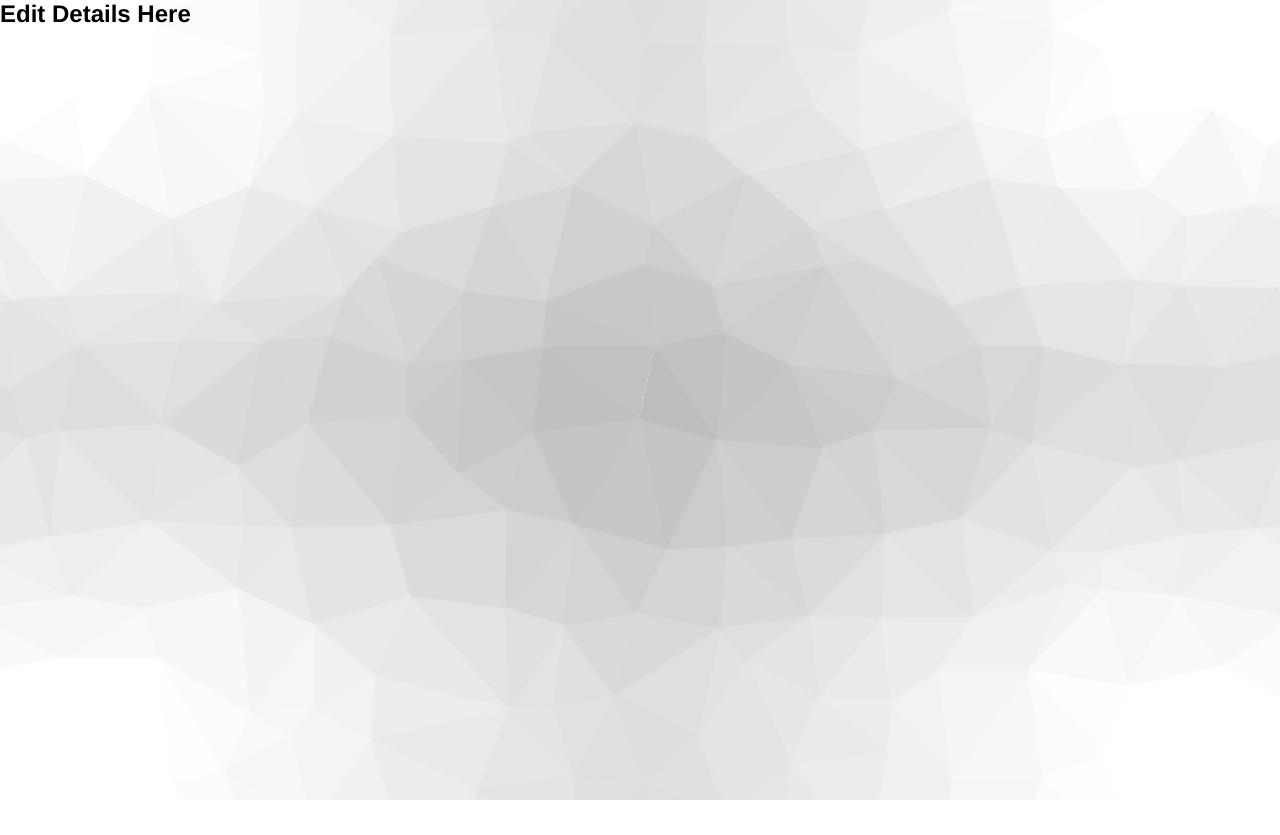
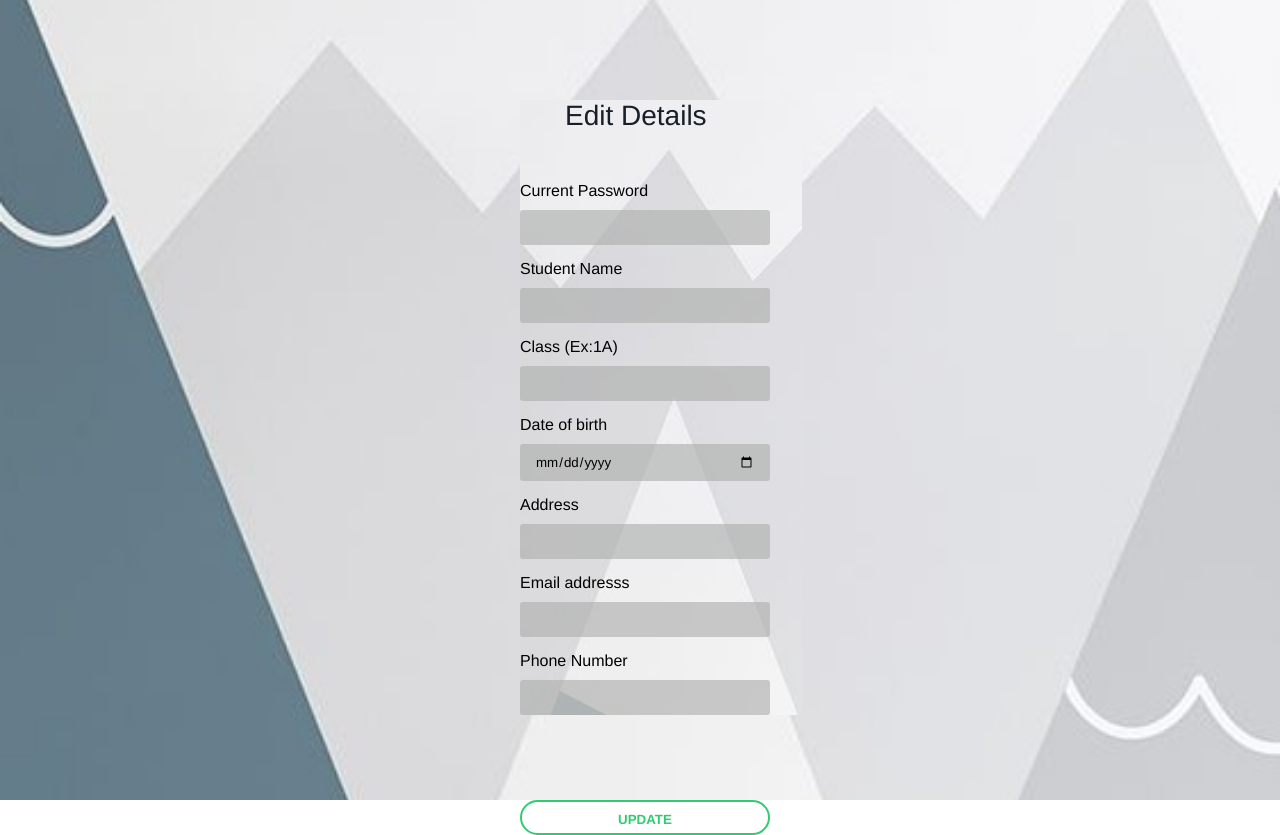
Before and after one commit to knimalaka/Student-Safety-System, a React (Create React App) app: page /components/UserSettings/ProfileSettings in a window 1280 px wide. Before the commit the page ends 800 px from the top, so only its background shows below. Built offline with nearby package versions, Linux system fonts and the light colour scheme; a web font is replaced by a local one.

Commit message:
developed front end of edit details page

```diff
--- a/src/components/AdminNavBar.js
+++ b/src/components/AdminNavBar.js
@@ -17,7 +17,7 @@ function AdminNavBar(){
 
                     <NavLink exact activeClassName="active"
                     to="/components/AdminHome" className="Nav-logo">
-                    <div><img src={img1}/><p>STUDENT SAFETY SYTEM</p></div></NavLink>
+                    <div><img src={img1}/><p>STUDENT SAFETY</p></div></NavLink>
 
                     <ul className= {click ? "Nav-menu-active" : "Nav-menu" }>
 
--- a/src/components/AdminSignupForm.js
+++ b/src/components/AdminSignupForm.js
@@ -85,9 +85,11 @@ console.log(errors);
                   </div>
                 );
             })}
-            <button className="Adminbtn" type="SUBMIT">
+            <div className="Adminbtn" >
+            <button type="SUBMIT">
                 SUBMIT
             </button>
+            </div>
         </div>
         </form>
 
--- a/src/components/UserSettings/ProfileSettings.js
+++ b/src/components/UserSettings/ProfileSettings.js
@@ -1,11 +1,105 @@
 import React from 'react';
+import { useForm } from 'react-hook-form';
+import { yupResolver } from '@hookform/resolvers/yup';
+import * as yup from 'yup';
+import 'react-phone-number-input/style.css';
+import PhoneInput from 'react-phone-number-input';
 
-function ProfileSettings(props) {
-  return (
-    <div className="ProfileSettings">
-      <h2>Edit Details Here</h2>
-    </div>
-  );
-}
+const schema = yup.object().shape({
+  student_Name: yup.string().required(),
+  password: yup.string().required().min(5),
+});
+
+function ProfileSettings(){
+
+  const content={
+
+      inputs: [
+          {
+            label: 'Current Password',
+            name: 'password',
+            type: "password",
+          },
+          {
+              label:"Student Name",
+              name: "student_Name",
+              type: "text",
+          },
+          {
+              label: 'Class (Ex:1A)',
+              name: 'class',
+              type: "text",
+          },
+          {
+              label: 'Date of birth',
+              name: 'date of birth',
+              type: "date",
+          },
+          {
+              label: 'Address',
+              name: 'address',
+              type: "text",
+          },
+          {
+              label: 'Email addresss',
+              name: 'email address',
+              type: "email",
+          },
+          {
+              label: 'Phone Number',
+              name: 'phone Number',
+              type: PhoneInput,
+          }
+
+      ],
+  };
+
+const {register, handleSubmit,errors} = useForm({
+
+});
+
+  const onSubmit = (data) => console.log(data);
+  console.log(errors);
+
+    return(
+
+      <div className="UserSignupForm">
+
+        <form  onSubmit={handleSubmit(onSubmit)}>
+        <div className="form-inner">
+          <div className="profileSettingsh2">
+          <h2>Edit Details</h2>
+          </div>
+              {content.inputs.map((input, key) => {
+                  return(
+                  <div key={key}>
+                      <p>
+                          <label className="label">{input.label}</label>
+                      </p>
+                      <p>
+                      <div className="form-group">
+
+                          <input
+                          name={input.name}
+                          className="input"
+                          type={input.type}
+                          {...register(input.label)}
+                          />
+                      </div>
+                      </p>
+                    </div>
+                  );
+              })}
+              <div className="profileSettingsBtn" >
+              <button type="SUBMIT">
+                  UPDATE
+              </button>
+              </div>
+          </div>
+          </form>
+
+          </div>
+      );
+  };
 
 export default ProfileSettings;
--- a/src/styles/ProfileSettings.css
+++ b/src/styles/ProfileSettings.css
@@ -7,3 +7,42 @@
     display: block;
     position: relative;
 }
+
+.profileSettingsh2{
+    color: #17202A;
+    font-size: 28px;
+    font-weight: 500;
+    margin-bottom: 50px;
+    align-items: center;
+    justify-content: center;
+    display: flex;
+    display: block;
+    margin-left: -40px;
+}
+
+.profileSettingsBtn button{
+    display: inline-block;
+    padding: 10px 15px;
+    border-radius: 5px;
+    background-color: #fff ;
+    background-size: 200%;
+    background-position: 0%;
+    transition: 0.4s;
+    color: #2ECC71;
+    font-weight: 700;
+    cursor: pointer;
+    position: absolute;
+    top: 700px;
+    left: 0px;
+    width: 250px;
+    height: 35px;
+    border-radius: 25px;
+    border: solid;
+    border-width: 2px;
+}
+
+.profileSettingsBtn button:hover{
+    background-color: #2ECC71;
+    color: #fff;
+    border: none;
+}
```
